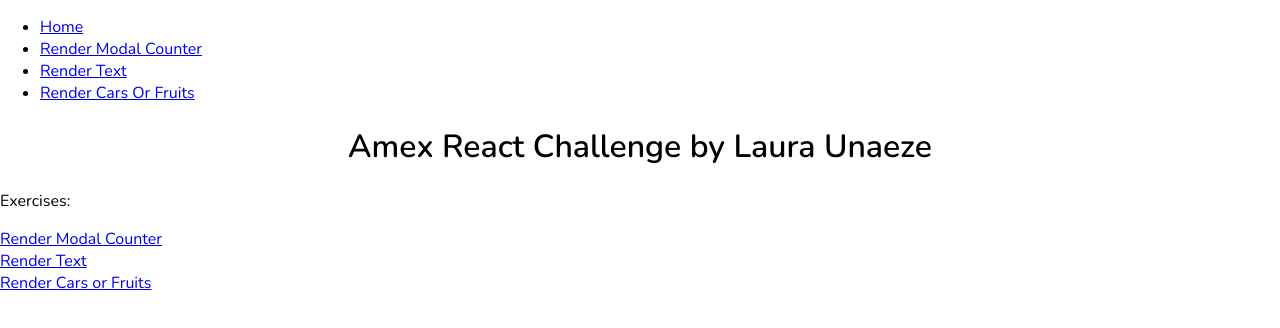
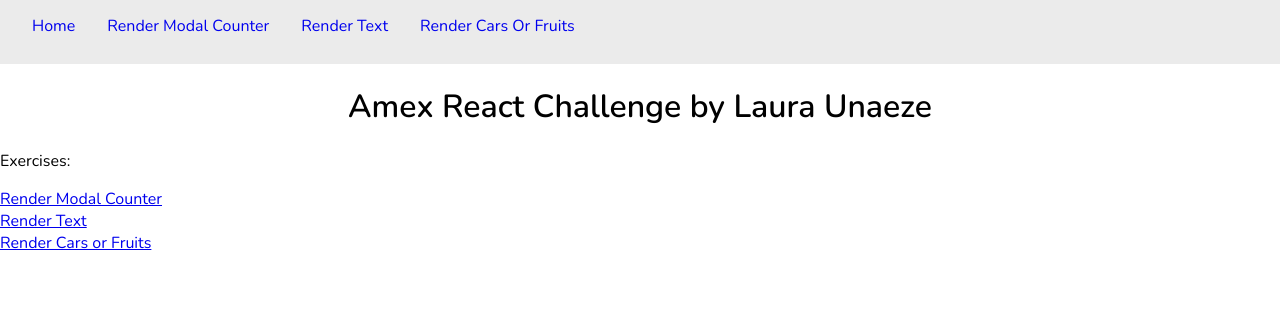
Before and after one commit to ulaura/amex-exercises, a React (Create React App) app: page / in a window 1280 px wide. Shown: the top 328 px of the page. Built offline with nearby package versions, Linux system fonts and the light colour scheme.

Commit message:
feat: Added css to nav bar

```diff
--- a/src/App.js
+++ b/src/App.js
@@ -10,14 +10,14 @@
   return (
     <Router>
       <div>
-        <ul>
-          <li>
+        <ul id="nav-bar">
+          <li id="home-link">
             <Link to="/">Home</Link>
           </li>
           <li>
             <Link to="/rendermodalcounter">Render Modal Counter</Link>
           </li>
-          <li>
+          <li id="small-window-link">
             <Link to="/rendertext">Render Text</Link>
           </li>
           <li>
--- a/src/index.css
+++ b/src/index.css
@@ -9,7 +9,45 @@
   font-family: 'Nunito', sans-serif;
 }
 
+#nav-bar {
+  position: relative;
+  background: #ebebeb;
+  margin-top: 0;
+  margin-bottom: 0;
+  padding-left: 0;
+  list-style-type: none;
+  height: 4rem;
+  width: 100%;
+}
+
+#nav-bar li {
+  float: left;
+}
+
+#nav-bar li a {
+  position: relative;
+  display: block;
+  text-decoration: none;
+  text-align: center;
+  padding-top: 15px;
+  padding-right: 2rem;
+}
+
+#home-link {
+  padding-left: 2rem;
+}
+
 .page-header {
   text-align: center;
+}
 
+
+@media (max-width: 600px) {
+  #nav-bar {
+    height: 6rem;
+  }
+
+  #small-window-link {
+    padding-left: 2rem;
+  }
 }
```
